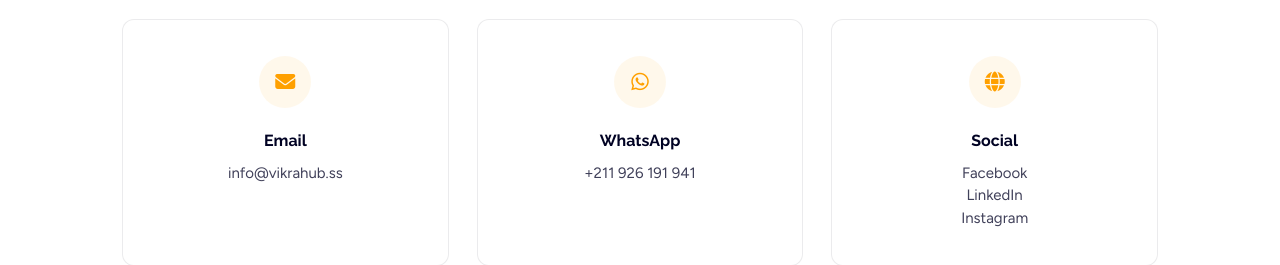
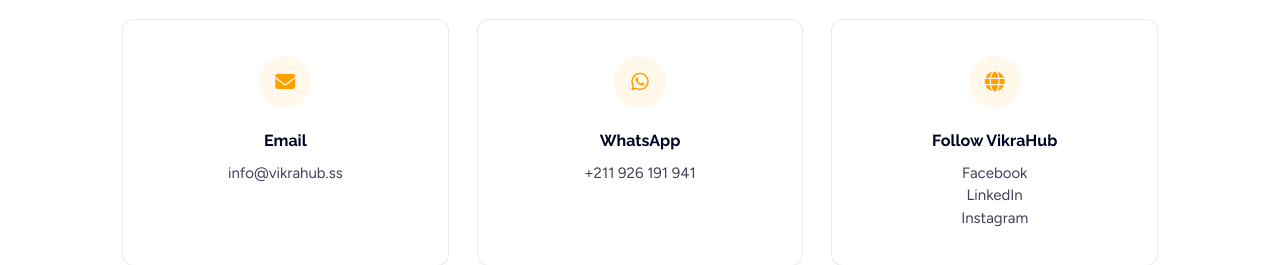
Before and after one commit to VikraHub/vikrahub-web, a Next.js app in the folder apps/web/: page /contact in a window 1280 px wide. Shown: the part 1684-1949 px from the top of the page. Built offline with nearby package versions, Linux system fonts and the light colour scheme.

Commit message:
Polish contact social card label

```diff
--- a/apps/web/src/app/contact/page.tsx
+++ b/apps/web/src/app/contact/page.tsx
@@ -148,7 +148,7 @@
               <div className={styles.contactCardIcon}>
                 <i className="fa-solid fa-globe" aria-hidden="true" />
               </div>
-              <h3 className={styles.contactCardTitle}>Social</h3>
+              <h3 className={styles.contactCardTitle}>Follow VikraHub</h3>
               <p className={styles.contactCardValue}>
                 <a
                   href="https://www.facebook.com/profile.php?id=61578402903635"
```
